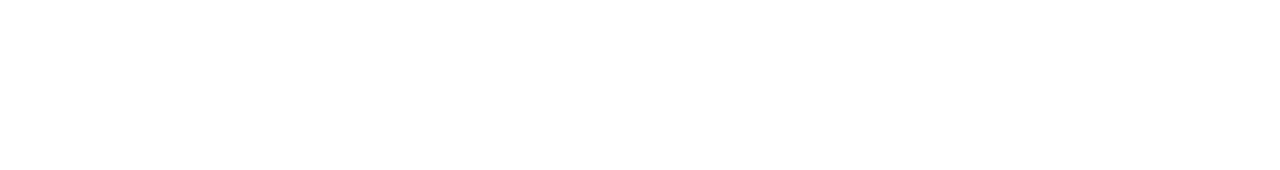
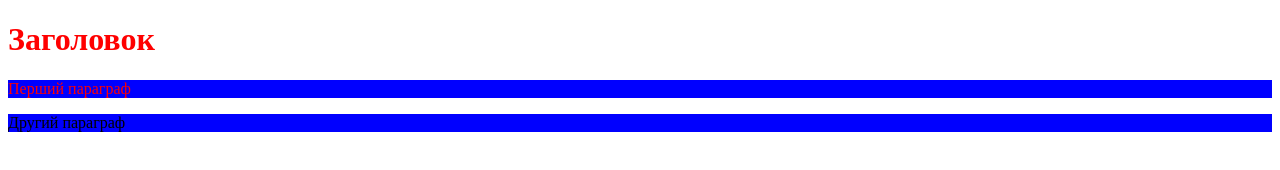
Before and after one commit to Firsache/NIX-course, a plain HTML site: page HW_2/task_3/index.html in a window 1280 px wide. Drawn offline with Linux system fonts and the light colour scheme.

Commit message:
task 3 done
task 3 done

```diff
--- a/HW_2/task_3/index.html
+++ b/HW_2/task_3/index.html
@@ -5,8 +5,12 @@
     <meta charset="UTF-8">
     <meta http-equiv="X-UA-Compatible" content="IE=edge">
     <meta name="viewport" content="width=device-width, initial-scale=1.0">
-    <title>homework one, task one</title>
+    <title>homework two, task three, Селектори</title>
+    <link rel="stylesheet" type="text/css" href="style.css">
 </head>
 
 <body>
+    <h1 class="text-red">Заголовок</h1>
+    <p class="text-red background-blue">Перший параграф</p>
+    <p class="background-blue">Другий параграф</p>
 </body>
--- /dev/null
+++ b/HW_2/task_3/style.css
@@ -0,0 +1,6 @@
+.text-red {
+    color: red;
+}
+.background-blue {
+    background-color: blue;
+}
```
Also changed, not shown: HW_2/task_2/index.html (+1 -1 lines).
